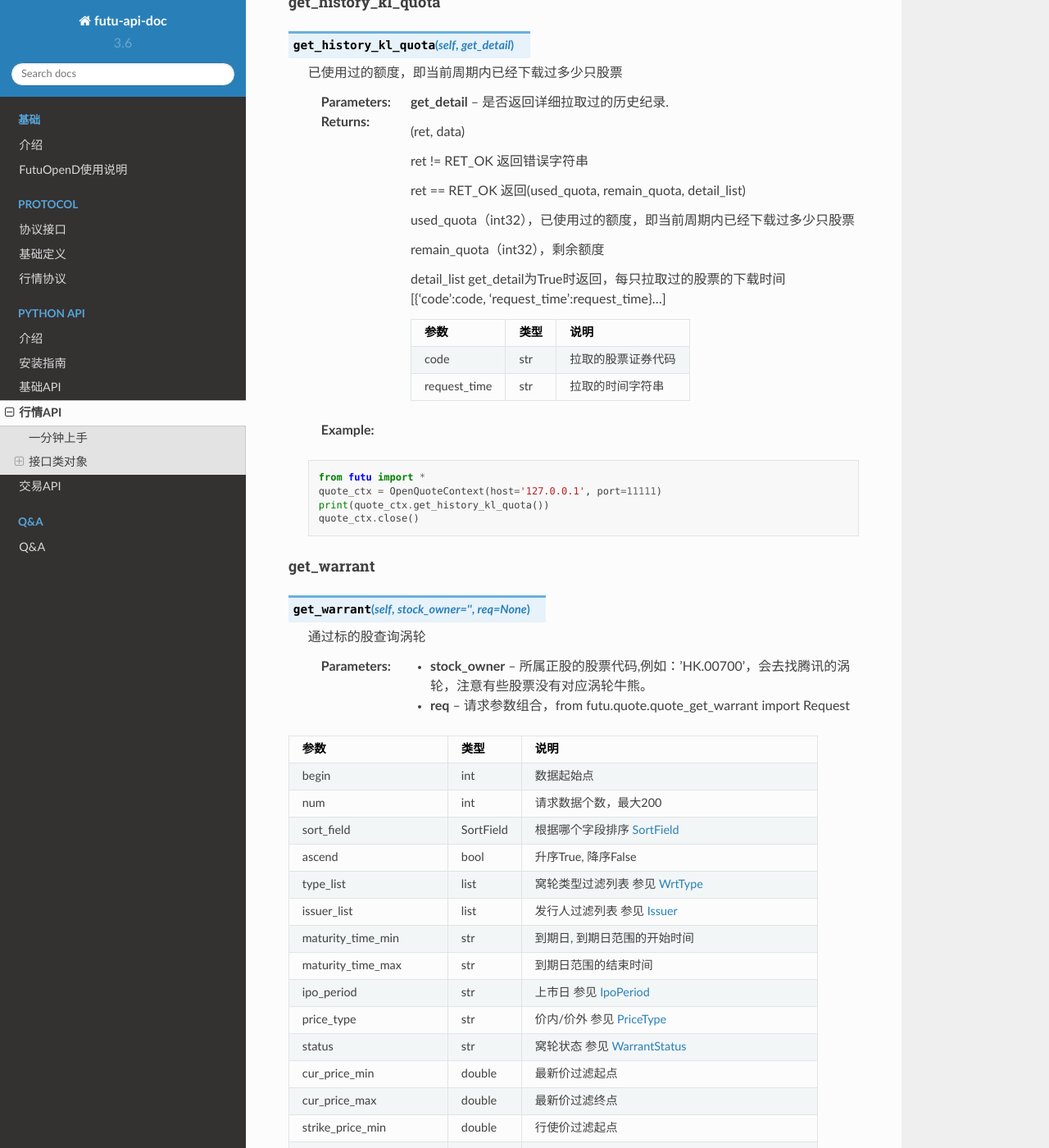
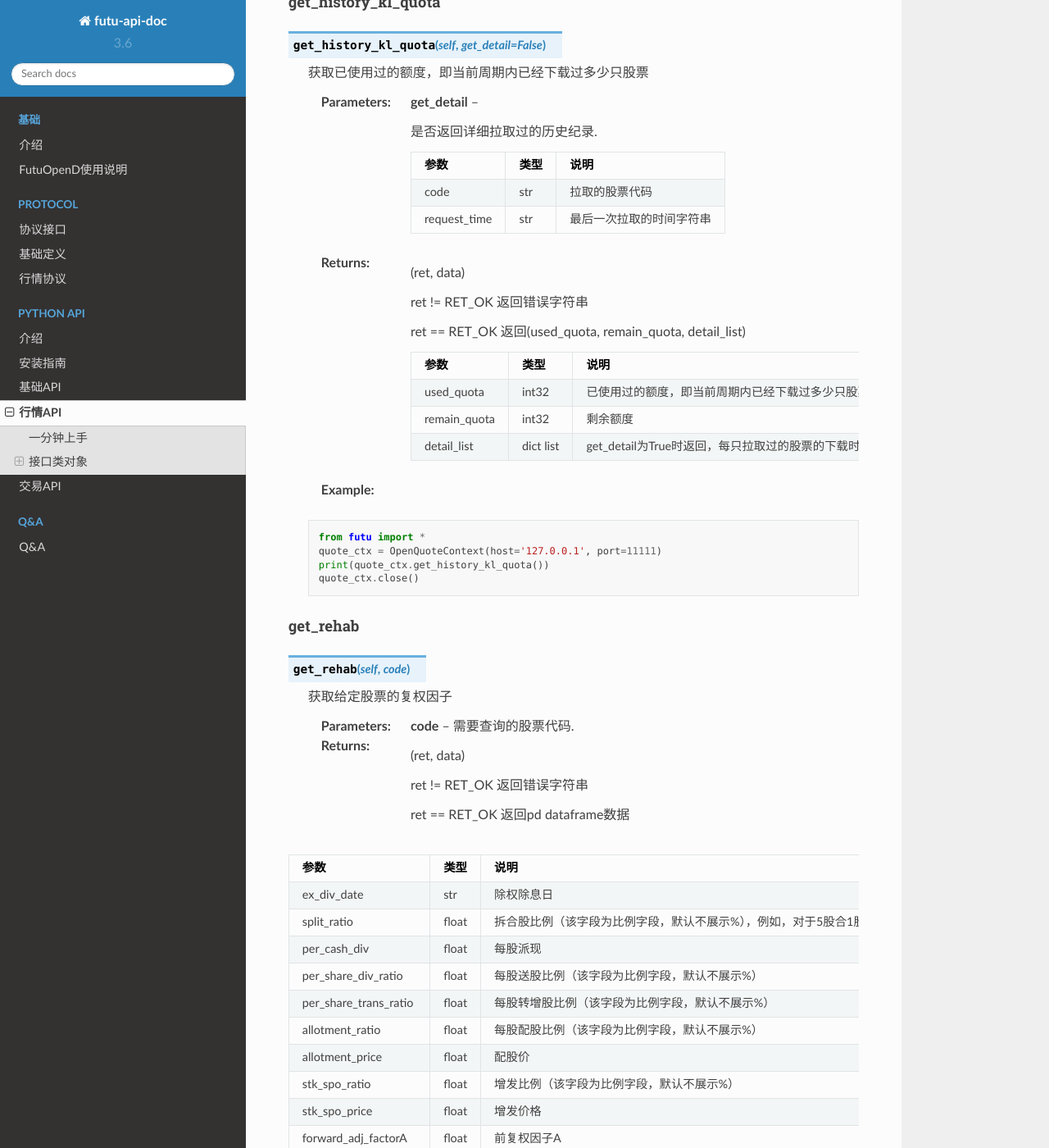
Before and after one commit to FutunnOpen/futu-api-doc, a Sphinx documentation site: the page built from doc_maker/source/api/Quote_API.rst, in a window 1280 px wide and 1400 px high, scrolled down 25129 px. Shown: the whole window at 82% size. Built offline with Sphinx 7.4.7 and the Read the Docs theme 2.0.0, drawn with Linux system fonts in a browser that asks for light colours; pages that are not in the unit, such as notebooks, are missing from menus; some of the changed text lies outside the part shown.

Commit message:
get_rehab get_rehab(self, code) 获取给定股票的复权因子
Parameters: code – 需要查询的股票代码.
Returns: (ret, data)
ret != RET_OK 返回错误字符串

ret == RET_OK 返回pd dataframe数据

参数 类型 说明
ex_div_date str 除权除息日
split_ratio float 拆合股比例（该字段为比例字段，默认不展示%），例如，对于5股合1股为1/5，对于1股拆5股为5/1
per_cash_div float 每股派现
per_share_div_ratio float 每股送股比例（该字段为比例字段，默认不展示%）
per_share_trans_ratio float 每股转增股比例（该字段为比例字段，默认不展示%）
allotment_ratio float 每股配股比例（该字段为比例字段，默认不展示%）
allotment_price float 配股价
stk_spo_ratio float 增发比例（该字段为比例字段，默认不展示%）
stk_spo_price float 增发价格
forward_adj_factorA float 前复权因子A
forward_adj_factorB float 前复权因子B
backward_adj_factorA float 后复权因子A
backward_adj_factorB float 后复权因子B
Example:
from futu import *
quote_ctx = OpenQuoteContext(host='127.0.0.1', port=11111)
print(quote_ctx.get_rehab("HK.00700"))
quote_ctx.close()
Note

接口限制请参见 在线获取单只股票一段历史K线限制

```diff
--- a/doc_maker/source/api/Base_API.rst
+++ b/doc_maker/source/api/Base_API.rst
@@ -611,10 +611,6 @@ MarketState - 行情市场状态
 
   盘后结束
 
- ..  py:attribute:: AFTER_HOURS_END
-
-  盘后结束
-
  ..  py:attribute:: NIGHT_OPEN
 
   夜市开盘
--- a/doc_maker/source/api/Quote_API.rst
+++ b/doc_maker/source/api/Quote_API.rst
@@ -1197,28 +1197,31 @@ get_holding_change_list
 get_history_kl_quota
 ~~~~~~~~~~~~~~~~~~~~~~~~~~~~~~~~~~~~
 
-..  py:function:: get_history_kl_quota(self, get_detail)
-
- 已使用过的额度，即当前周期内已经下载过多少只股票
+..  py:function:: get_history_kl_quota(self, get_detail=False)
+
+ 获取已使用过的额度，即当前周期内已经下载过多少只股票
 
  :param get_detail: 是否返回详细拉取过的历史纪录.
+
+        =====================   ===========   ==============================================================
+        参数                      类型                        说明
+        =====================   ===========   ==============================================================
+        code                    str           拉取的股票代码
+        request_time            str           最后一次拉取的时间字符串
+        =====================   ===========   ==============================================================
+
  :return: (ret, data)
 
         ret != RET_OK 返回错误字符串
 
         ret == RET_OK 返回(used_quota, remain_quota, detail_list)
 
-        used_quota（int32），已使用过的额度，即当前周期内已经下载过多少只股票
-
-        remain_quota（int32），剩余额度
-
-        detail_list get_detail为True时返回，每只拉取过的股票的下载时间[{'code':code, 'request_time':request_time}...]
-
         =====================   ===========   ==============================================================
         参数                      类型                        说明
         =====================   ===========   ==============================================================
-        code                    str           拉取的股票证券代码
-        request_time            str           拉取的时间字符串
+        used_quota              int32           已使用过的额度，即当前周期内已经下载过多少只股票
+        remain_quota            int32           剩余额度
+        detail_list             dict list       get_detail为True时返回，每只拉取过的股票的下载时间
         =====================   ===========   ==============================================================
 
  :Example:
@@ -1229,6 +1232,53 @@ get_history_kl_quota
     quote_ctx = OpenQuoteContext(host='127.0.0.1', port=11111)
     print(quote_ctx.get_history_kl_quota())
     quote_ctx.close()
+
+
+get_rehab
+~~~~~~~~~~~~~~~~~~~~~~~~~~~~~~~~~~~~
+
+..  py:function:: get_rehab(self, code)
+
+ 获取给定股票的复权因子
+
+ :param code: 需要查询的股票代码.
+
+ :return: (ret, data)
+
+        ret != RET_OK 返回错误字符串
+
+        ret == RET_OK 返回pd dataframe数据
+
+=====================   ===========   ====================================================================================
+参数                      类型                        说明
+=====================   ===========   ====================================================================================
+ex_div_date             str            除权除息日
+split_ratio             float          拆合股比例（该字段为比例字段，默认不展示%），例如，对于5股合1股为1/5，对于1股拆5股为5/1
+per_cash_div            float          每股派现
+per_share_div_ratio     float          每股送股比例（该字段为比例字段，默认不展示%）
+per_share_trans_ratio   float          每股转增股比例（该字段为比例字段，默认不展示%）
+allotment_ratio         float          每股配股比例（该字段为比例字段，默认不展示%）
+allotment_price         float          配股价
+stk_spo_ratio           float          增发比例（该字段为比例字段，默认不展示%）
+stk_spo_price           float          增发价格
+forward_adj_factorA     float          前复权因子A
+forward_adj_factorB     float          前复权因子B
+backward_adj_factorA    float          后复权因子A
+backward_adj_factorB    float          后复权因子B
+=====================   ===========   ====================================================================================
+
+ :Example:
+
+ .. code:: python
+
+    from futu import *
+    quote_ctx = OpenQuoteContext(host='127.0.0.1', port=11111)
+    print(quote_ctx.get_rehab("HK.00700"))
+    quote_ctx.close()
+
+.. note::
+
+    * 	接口限制请参见 `在线获取单只股票一段历史K线限制 <../protocol/intro.html#id31>`_
 
 get_warrant
 ~~~~~~~~~~~~~~~~~~~~~~~~~~~~~~~~~~~~
```
